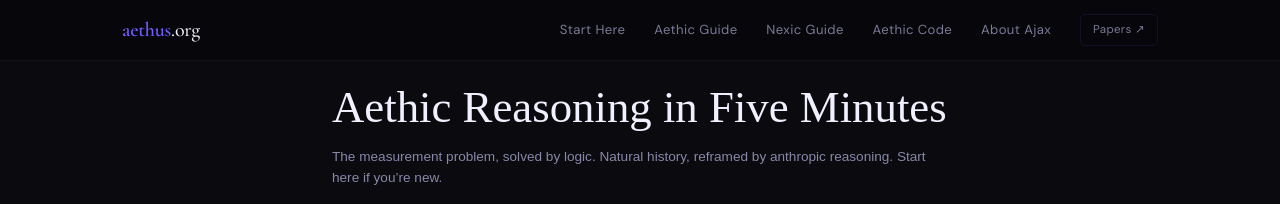
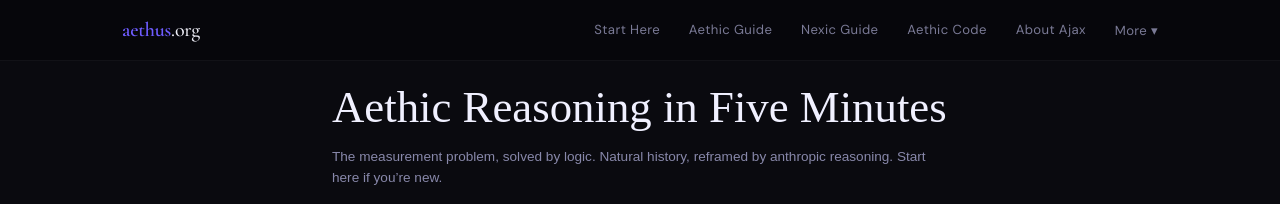
Before and after one commit to brunchwnewton/brunchwnewton.github.io, a Jekyll site: the page built from start-here.html, in a window 1280 px wide. Shown: the top 204 px of the page. Built offline with Jekyll 4.4.1, drawn with Linux system fonts in a browser that asks for light colours.

Commit message:
Update topnav.html

```diff
--- a/_includes/topnav.html
+++ b/_includes/topnav.html
@@ -43,6 +43,29 @@
 }
 .topnav-links .ext:hover{border-color:rgba(110,92,255,0.3);color:#eeeef8;}
 .topnav-links .ext::after{display:none;}
+/* More dropdown */
+.topnav-more{position:relative;}
+.topnav-more-btn{
+  font-size:0.82rem;color:#7a7a96;background:none;border:none;
+  cursor:pointer;font-family:inherit;letter-spacing:0.03em;
+  padding:0;transition:color 0.2s;
+}
+.topnav-more-btn:hover{color:#eeeef8;}
+.topnav-dropdown{
+  display:none;position:absolute;top:calc(100% + 8px);right:0;
+  background:rgba(16,16,26,0.96);border:1px solid rgba(110,92,255,0.18);
+  border-radius:8px;padding:0.4rem 0;min-width:160px;
+  box-shadow:0 8px 28px rgba(0,0,0,0.45);z-index:300;
+}
+.topnav-more.open .topnav-dropdown{display:block;}
+.topnav-dropdown a{
+  display:block;padding:0.5rem 1rem;font-size:0.8rem;
+  color:#9999b4;text-decoration:none;transition:all 0.15s;
+  letter-spacing:0.02em;
+}
+.topnav-dropdown a:hover{color:#eeeef8;background:rgba(110,92,255,0.08);}
+.topnav-dropdown a::after{display:none;}
+.show-mobile-only{display:none;}
 @media(max-width:768px){
   .topnav-inner{padding:0.7rem 1rem;}
   .topnav-links{gap:1rem;}
@@ -50,6 +73,7 @@
 }
 @media(max-width:500px){
   .topnav-links .hide-mobile{display:none;}
+  .show-mobile-only{display:inline-block;}
 }
 </style>
 
@@ -62,7 +86,14 @@
       <a href="/nexic-reasoning-guide.html">Nexic Guide</a>
       <a href="/aethic-code/" class="hide-mobile">Aethic Code</a>
       <a href="/ajax/" class="hide-mobile">About Ajax</a>
-      <a href="https://philpeople.org/profiles/ajax-benander" target="_blank" rel="noopener" class="ext">Papers ↗</a>
+      <div class="topnav-more hide-mobile">
+        <button class="topnav-more-btn" onclick="this.parentElement.classList.toggle('open')">More ▾</button>
+        <div class="topnav-dropdown">
+          <a href="/glossary.html">Glossary</a>
+          <a href="https://philpeople.org/profiles/ajax-benander" target="_blank" rel="noopener">Papers ↗</a>
+        </div>
+      </div>
+      <a href="https://philpeople.org/profiles/ajax-benander" target="_blank" rel="noopener" class="ext show-mobile-only">Papers ↗</a>
     </div>
   </div>
 </nav>
@@ -74,4 +105,9 @@
     topnav.classList.toggle('scrolled', window.scrollY > 30);
   });
 }
+// Close More dropdown on outside click
+document.addEventListener('click', function(e) {
+  var more = document.querySelector('.topnav-more');
+  if (more && !more.contains(e.target)) more.classList.remove('open');
+});
 </script>
```
